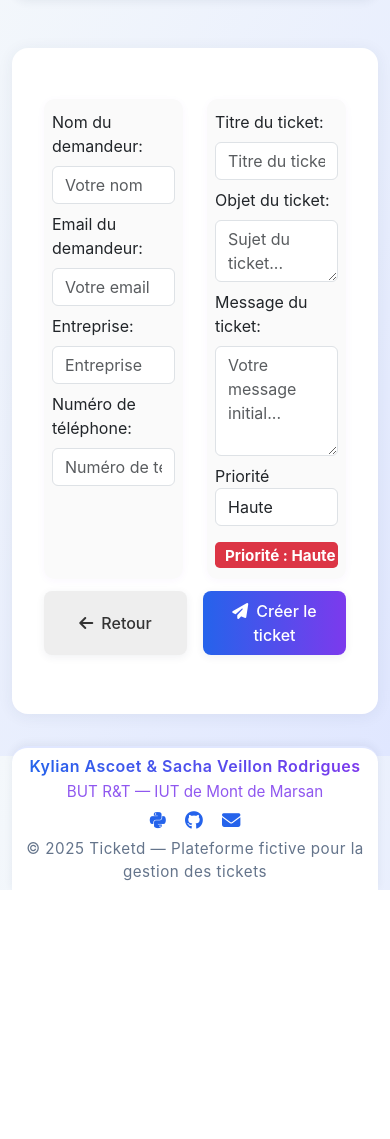
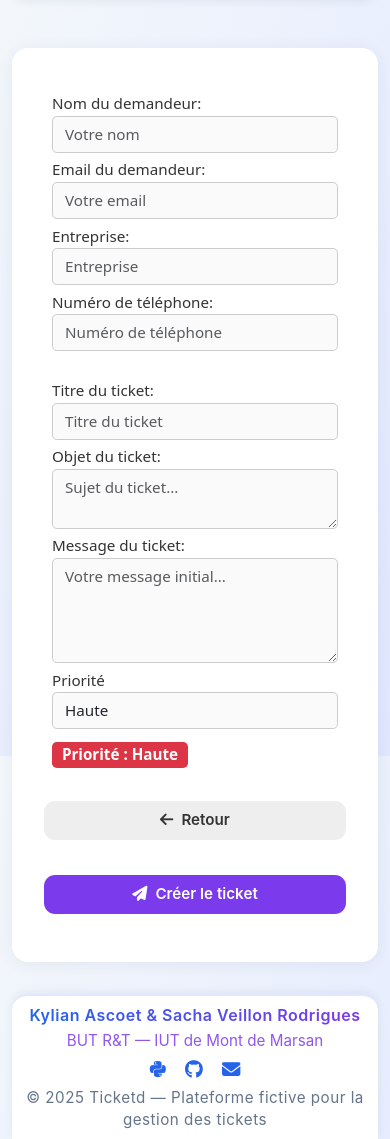
Before and after one commit to Projet-Ticketing/Django-Ticketing, a Django app: template tickets/templates/tickets/creer_ticket.html in a window 390 px wide; the page is wider, and only the part inside the window is pictured. Shown: the part 88-1227 px from the top of that part. Before the commit the page ends 978 px from the top of that part, so only its background shows below. Run offline with Django 5.2, Linux system fonts and the light colour scheme; the template is opened without the code that fills it: values that come from a table or form of the project are taken from there, others are empty.

Commit message:
Correction du formulaire de création et du template détail ticket

```diff
--- a/tickets/templates/tickets/creer_ticket.html
+++ b/tickets/templates/tickets/creer_ticket.html
@@ -1,26 +1,37 @@
 {% extends "base.html" %}
 {% block content %}
 <style>
-  .creer-ticket-simple {
-    max-width: 900px;
-    margin: 1.2rem auto;
-    font-family: 'Inter', 'Poppins', 'Segoe UI', sans-serif;
-    padding: 0;
+  .creer-ticket-actions {
+    width: 100%;
+    display: flex;
+    justify-content: center;
+    gap: 1.5rem;
+    margin-top: 1.2rem;
+    margin-bottom: 0.5rem;
   }
+  .creer-ticket-actions .stats-btn {
+    min-width: 180px;
+    max-width: 300px;
+  }
+  @media (max-width: 900px) {
     .creer-ticket-form {
-    display: flex;
-    gap: 1.5rem;
-    justify-content: center;
-    .creer-ticket-simple {
-      max-width: 900px;
-      margin: 1.2rem auto;
-      font-family: 'Inter', 'Poppins', 'Segoe UI', sans-serif;
-      padding: 0;
+      flex-direction: column;
+      gap: 0.5rem;
     }
-    .creer-ticket-form {
-      display: flex;
-      gap: 1.5rem;
-      justify-content: center;
+    .creer-ticket-col {
+      max-width: 100%;
+    }
+    .creer-ticket-header {
+      flex-direction: column;
+      align-items: flex-start;
+      gap: 0.5rem;
+    }
+    .creer-ticket-actions {
+      flex-direction: column;
+      gap: 0.7rem;
+      align-items: stretch;
+    }
+  }
       flex-wrap: wrap;
       margin-bottom: 0.2rem;
       align-items: flex-start;
@@ -156,12 +167,11 @@
           Priorité sélectionnée
         </div>
       </div>
-  </form>
       <div class="creer-ticket-actions" style="width:100%; display:flex; gap:1rem; margin-top:0.7rem;">
         <button type="button" class="stats-btn" style="flex:1; margin-bottom:0.5rem; background:#EEE; color:#333;" onclick="history.back()">
           <i class="fa-solid fa-arrow-left me-2"></i>Retour
         </button>
-    <button type="submit" form="" class="stats-btn" style="flex:1; margin-bottom:0.5rem;"><i class="fa-solid fa-paper-plane me-2"></i>Créer le ticket</button>
+        <button type="submit" class="stats-btn" style="flex:1; margin-bottom:0.5rem;"><i class="fa-solid fa-paper-plane me-2"></i>Créer le ticket</button>
       </div>
     </form>
 </div>
```
Also changed, not shown: tickets/templates/tickets/detail_ticket.html (+22 -63 lines). Lines whose indentation alone changed are shown as unchanged.
